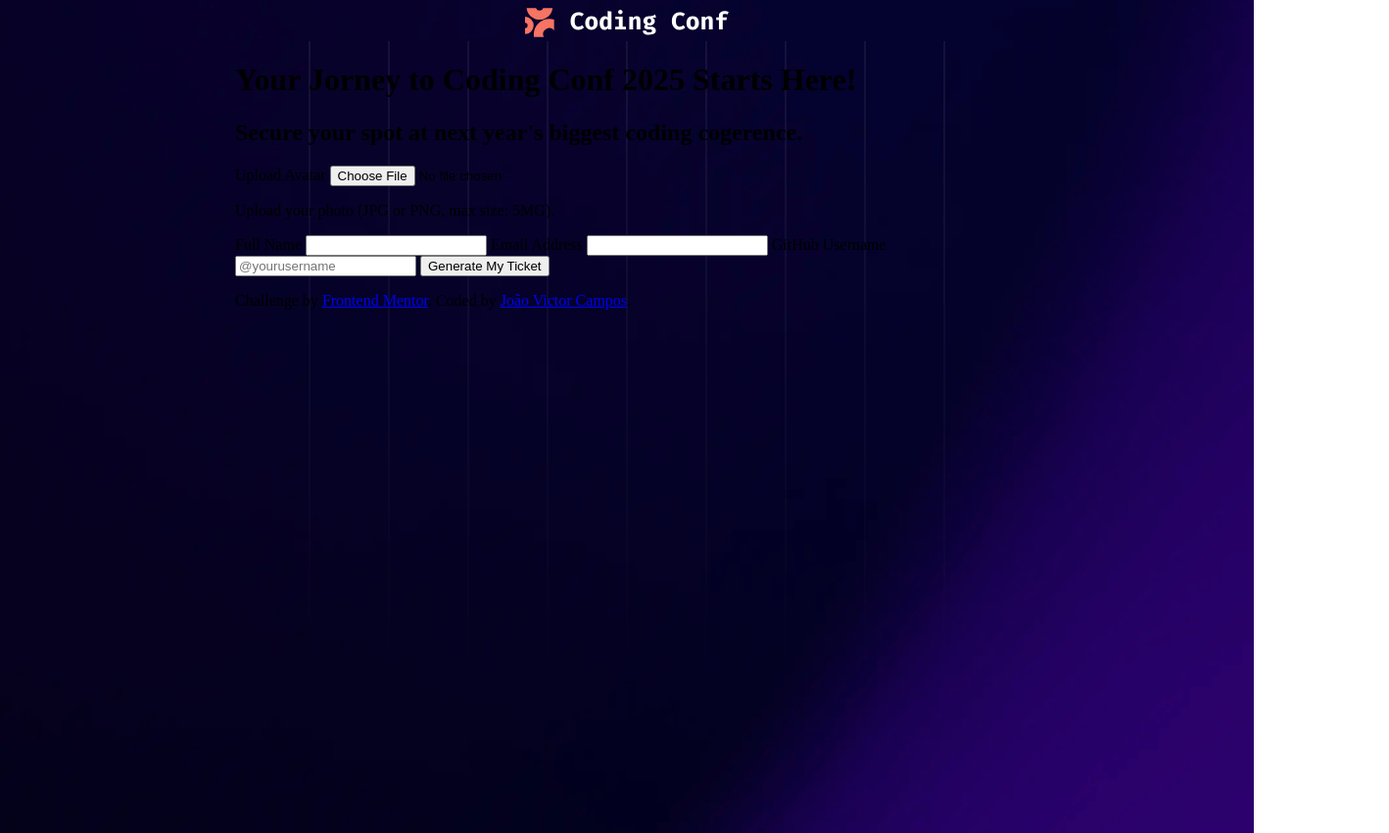
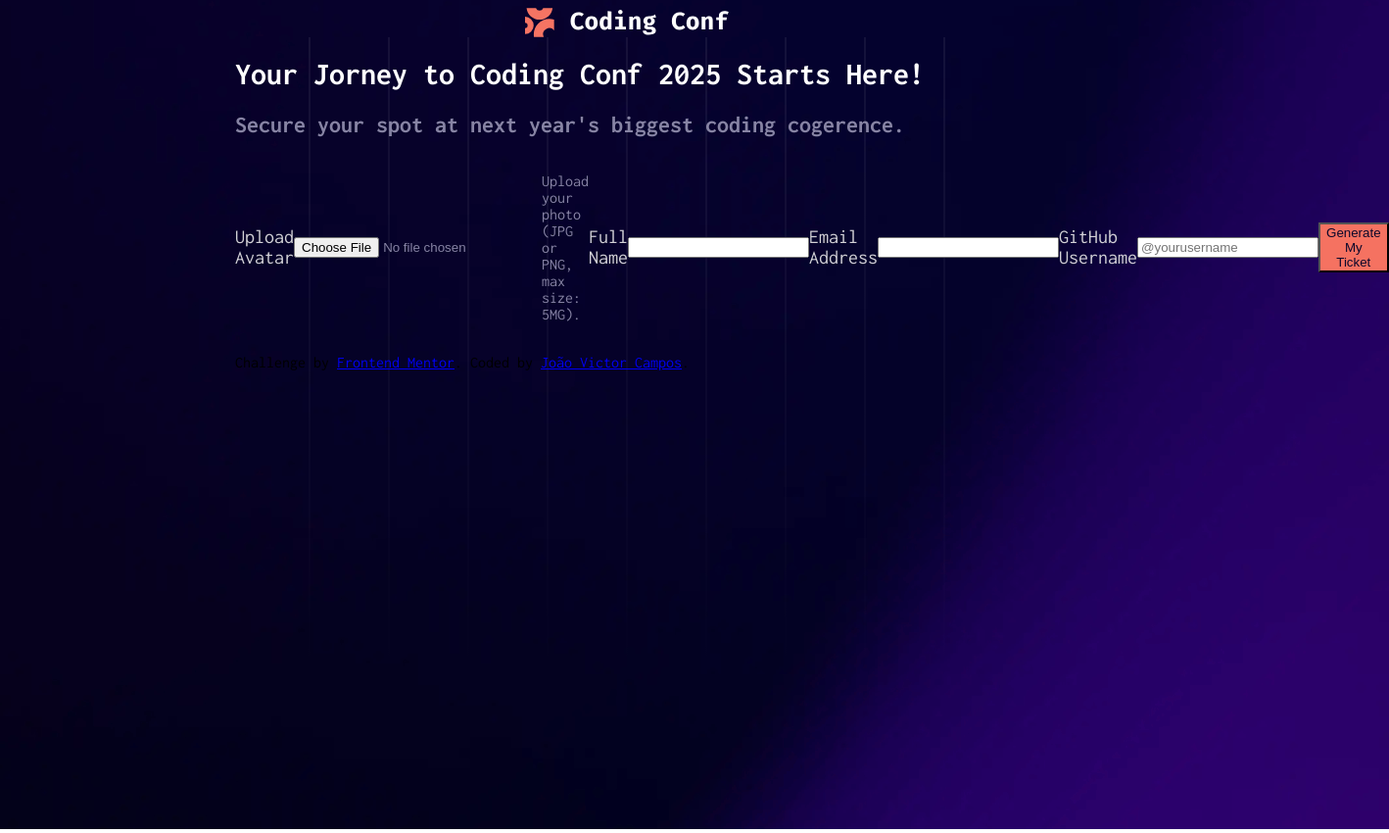
Before and after one commit to joaovictor1516/conference-ticket-generator-frontend-mentor-challenge, a plain HTML site: page src/index.html in a window 1280 px wide. Shown: the whole page at 98% size, 1418 px wide, since content can reach past the window. Drawn offline with Linux system fonts and the light colour scheme.

Commit message:
adicao da fonte juntamente com a sua cor e seu tamanho em diferentes elmentos do projeto.

```diff
--- a/src/style.css
+++ b/src/style.css
@@ -21,6 +21,13 @@ body{
     display: flex;
     align-items: center;
     flex-direction: column;
+    font-family: "Inconsolata", serif;
+}
+
+header{
+ display: flex;
+ align-items: center;
+ justify-items: center;
 }
 
 main{
@@ -29,6 +36,35 @@ main{
     background-repeat: repeat;
     width: 100vh;
     height: 100vh;
+}
+
+h1{
+    color: #ffffff;
+}
+
+h2{
+    color: #8784a4;
+}
+
+form{
+    color: #8784a4;
+    display: flex;
+    align-items: center;
+    justify-items: center;
+}
+
+label{
+    color: #d2d1d6;
+    font-size: 20px;
+}
+
+button{
+    background-color: #f57261;
+    color: #0c082b;
+}
+
+button:hover{
+    background-color: #e16151;
 }
 
 .attribution {
```
